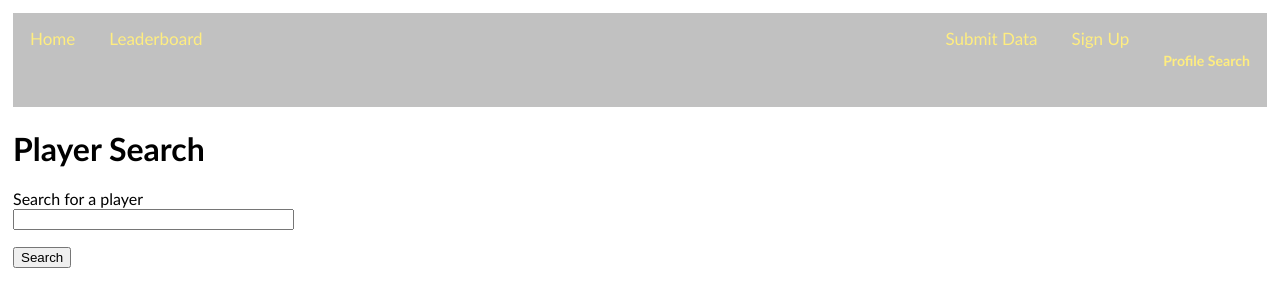
After one commit to MJCaister/R6Web, a Flask app: page /search in a window 1280 px wide. The commit adds this page. Shown: the top 307 px of the page. Run offline with Flask 2, Linux system fonts and the light colour scheme.

Commit message:
Added Player Search Form

```diff
--- a/routes.py
+++ b/routes.py
@@ -1,5 +1,5 @@
 from flask import Flask, render_template, flash, redirect, url_for
-from users import SubmitData, Signup
+from users import SubmitData, Signup, UserSearch
 from werkzeug.security import generate_password_hash, check_password_hash
 import sqlite3
 
@@ -18,12 +18,16 @@ def leaderboard():
     return render_template("leaderboard.html", page_title="Leaderboard")
 
 
-@app.route('/profile')
-def profile(username):
-    conn = sqlite3.connect('db/r6web')
-    cur = conn.cursor()
-    cur.execute()
-    return render_template("profile.html", page_title="Profile")
+@app.route('/search', methods=['GET', 'POST'])
+def search():
+    form = UserSearch()
+    if form.validate_on_submit():
+        conn = sqlite3.connect('db/r6web')
+        cur = conn.cursor()
+        cur.execute('''SELECT username FROM ProfileInformation WHERE username = ('{}')'''.format(form.username_search.data))
+        search = cur.fetchall()
+        return redirect(url_for('search'), search=search)
+    return render_template("search.html", page_title="Profile", form=form)
 
 
 @app.route('/submit', methods=['GET', 'POST'])
@@ -33,7 +37,7 @@ def submit():
         conn = sqlite3.connect('db/r6web.db')
         cur = conn.cursor()
         cur.execute('''SELECT username FROM ProfileInformation
-                    WHERE username =('{}');'''.format(form.username.data))
+                    WHERE username = ('{}');'''.format(form.username.data))
         un = cur.fetchone()
         cur.execute('''SELECT password_hash FROM ProfileInformation
                     WHERE username = ('{}');'''.format(form.username.data))
--- a/templates/nav.html
+++ b/templates/nav.html
@@ -4,6 +4,6 @@
     <div id="profile">
         <a href="{{url_for('submit')}}">Submit Data</a>
         <a href="{{url_for('signup')}}">Sign Up</a>
-        <a href="{{url_for('profile')}}"><h5>Profile Search</h5></a>
+        <a href="{{url_for('search')}}"><h5>Profile Search</h5></a>
     </div>
 </nav>
--- /dev/null
+++ b/templates/search.html
@@ -0,0 +1,16 @@
+{% extends "layout.html" %}
+
+{% block content %}
+    <h1>Player Search</h1>
+    <form action="" method="post" novalidate>
+        {{ form.hidden_tag() }}
+        <p>
+            {{ form.username_search.label }}<br>
+            {{ form.username_search(size=32) }}<br>
+            {% for error in form.username_search.errors %}
+            <span style="color: red;">[{{ error }}]</span>
+            {% endfor %}
+        </p>
+        <p>{{ form.submit() }}</p>
+    </form>
+{% endblock %}
--- a/users.py
+++ b/users.py
@@ -15,6 +15,7 @@ class SubmitData(FlaskForm):
 class Signup(FlaskForm):
     username = StringField('Username', validators=[DataRequired()])
     password = PasswordField('Password', validators=[DataRequired()])
+    # image =
     submit = SubmitField('Sign Up')
 
 
```
